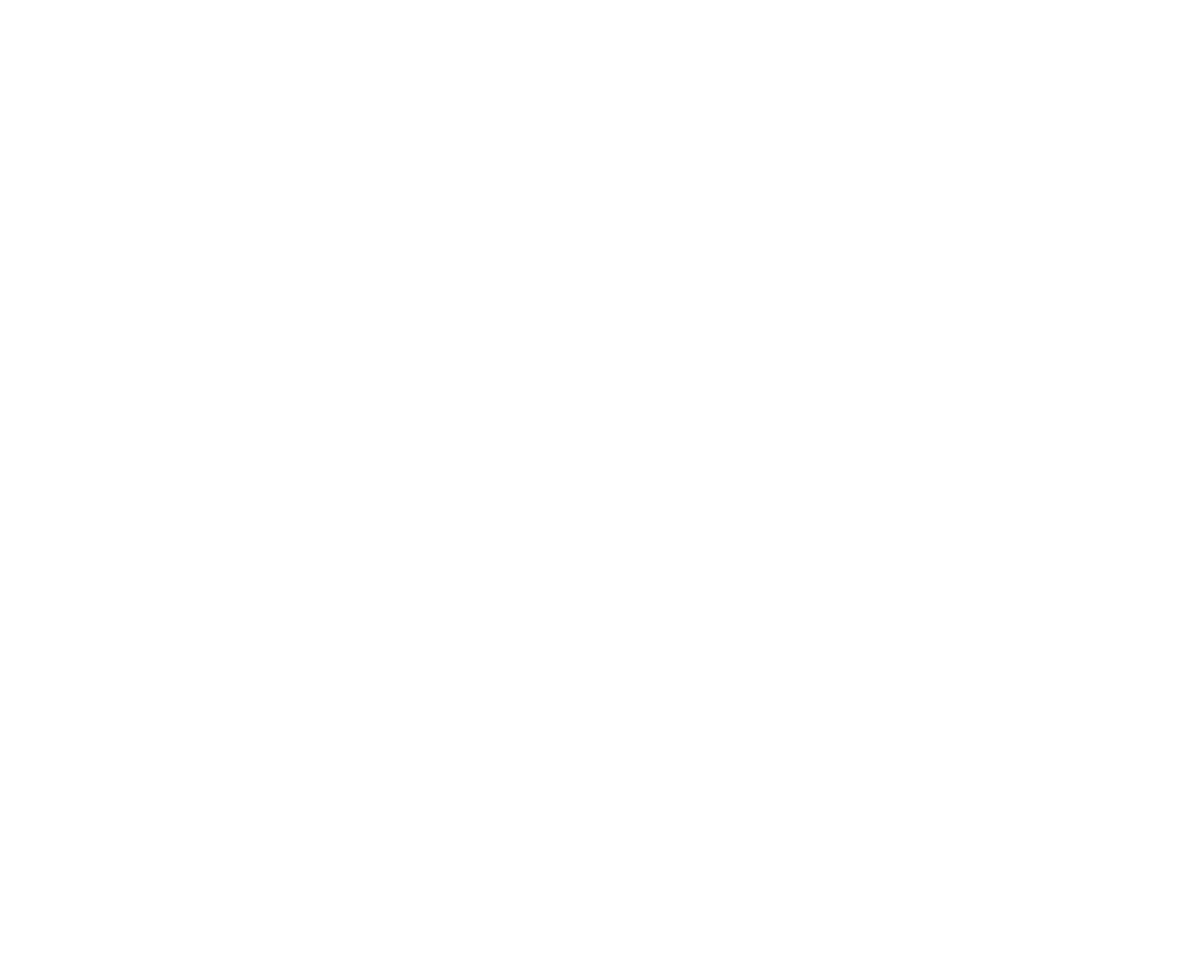
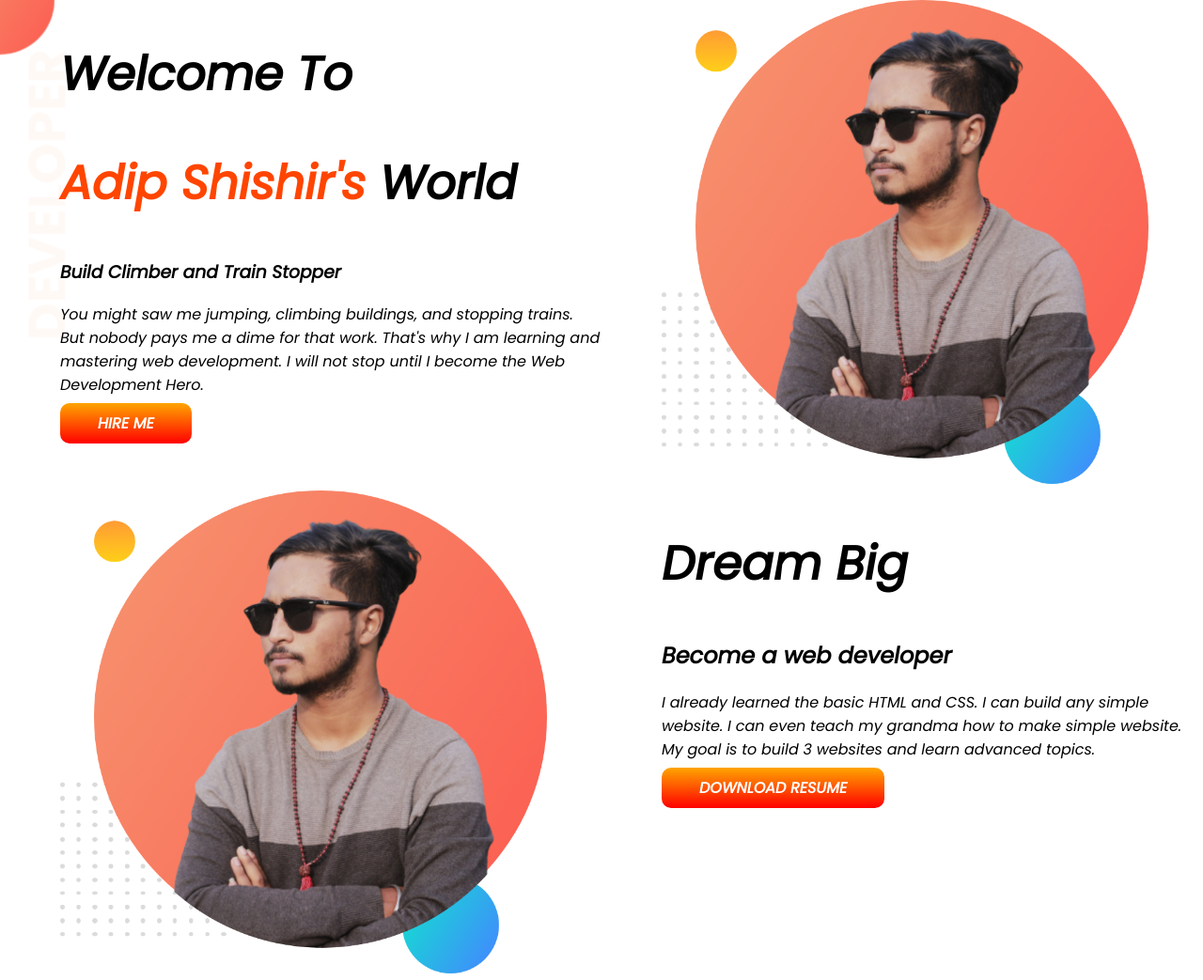
Before and after one commit to ShishirBalo/developer-portfolio, a plain HTML site: page index.html in a window 1280 px wide. Shown: the whole page at 94% size. Before the commit the page ends 800 px from the top, so only its background shows below. Drawn offline with Linux system fonts and the light colour scheme.

Commit message:
top banner

```diff
--- a/index.html
+++ b/index.html
@@ -1,13 +1,51 @@
 <!DOCTYPE html>
 <html lang="en">
+
 <head>
     <meta charset="UTF-8">
     <meta http-equiv="X-UA-Compatible" content="IE=edge">
     <meta name="viewport" content="width=device-width, initial-scale=1.0">
     <title>Shishir portfolio</title>
+    <link rel="preconnect" href="https://fonts.googleapis.com">
+    <link rel="preconnect" href="https://fonts.gstatic.com" crossorigin>
+    <link href="https://fonts.googleapis.com/css2?family=Poppins:ital@1&display=swap" rel="stylesheet">
     <link rel="stylesheet" href="style.css">
 </head>
+
 <body>
+    <section class="top-banner">
+        <div class="half-width">
+            <h1>Welcome To</h1>
+            <h1><span class="shishir-color">Adip Shishir's</span> World</h1>
+            <h3>Build Climber and Train Stopper</h3>
+            <p>You might saw me jumping, climbing buildings, and stopping trains. But nobody pays me a dime for that
+                work.
+                That's why I am learning and mastering web development. I will not stop until I become the Web
+                Development
+                Hero.</p>
+            <a class="link-button" target="_blank" href="https://www.facebook.com/adip.shishir.9">
+                HIRE ME
+            </a>
+        </div>
+        <div class="half-width">
+            <img src="images/shishir-bg2.png" alt="">
+        </div>
+    </section>
+    <section>
+        <div class="half-width">
+            <img src="images/shishir-bg2.png" alt="">
+        </div>
+        <div class="half-width">
+            <h1>Dream Big</h1>
+            <h2>Become a web developer</h2>
+            <p>I already learned the basic HTML and CSS. I can build any simple website. I can even teach my grandma how
+                to make simple website. My goal is to build 3 websites and learn advanced topics.</p>
+            <a class="link-button" target="_blank href=" https://www.facebook.com/adip.shishir.9">DOWNLOAD RESUME</a>
+        </div>
+    </section>
+
+
 
 </body>
+
 </html>
--- a/style.css
+++ b/style.css
@@ -0,0 +1,39 @@
+body {
+    font-family: 'Poppins', sans-serif;
+    margin: 0;
+}
+
+h1 {
+    font-size: 50px;
+}
+
+.shishir-color {
+    color: orangered;
+}
+
+section {
+    display: flex;
+}
+
+.half-width {
+    width: 50%;
+    padding-left: 5%;
+}
+
+.half-width img {
+    width: 90%;
+}
+
+.link-button {
+    text-decoration: none;
+    background-image: linear-gradient(orange, red);
+    padding: 10px 40px;
+    border-radius: 10px;
+    color: white;
+    font-weight: 700;
+}
+
+.top-banner {
+    background-image: url(images/top-banner.png);
+    background-repeat: no-repeat;
+}
```
Also changed, not shown: images/dream-bg.png (added), images/exp-bg.png (added), images/shishir-bg1.png (added), images/shishir-bg2.png (added), images/top-banner.png (added).
